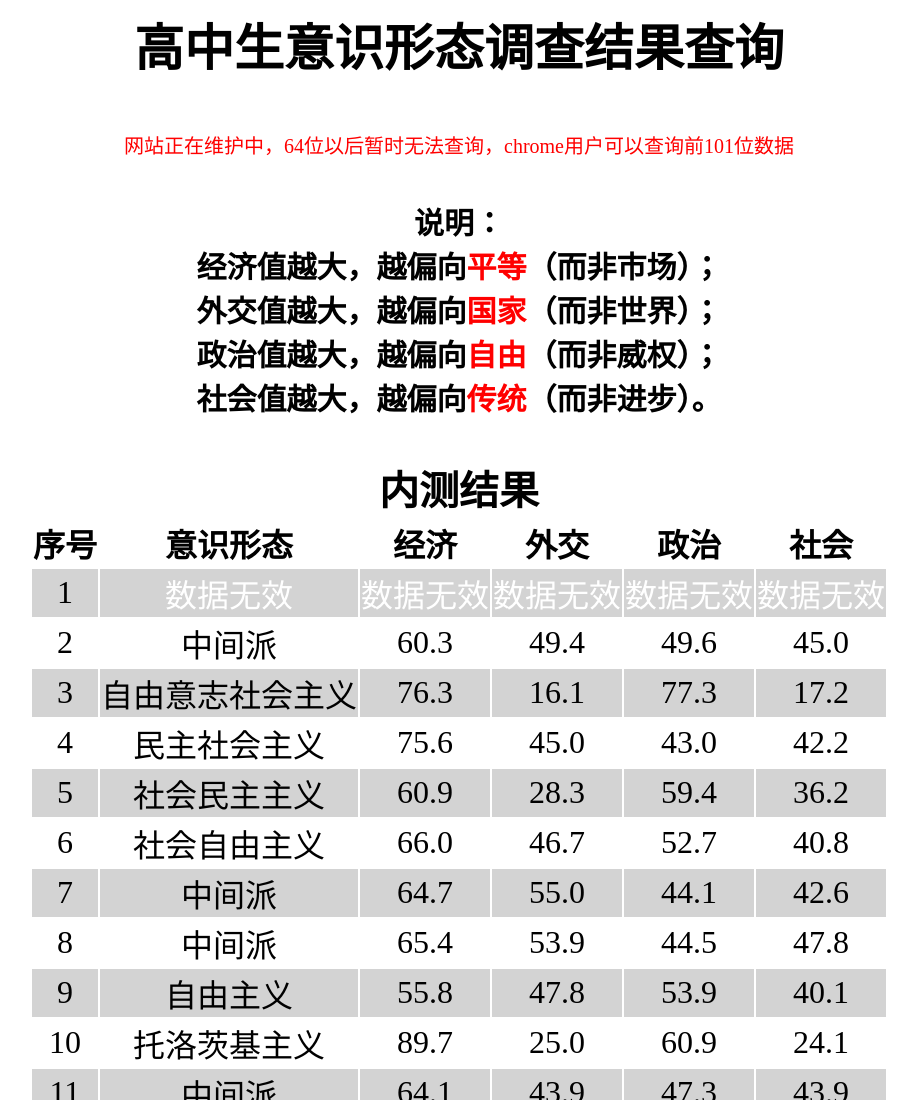
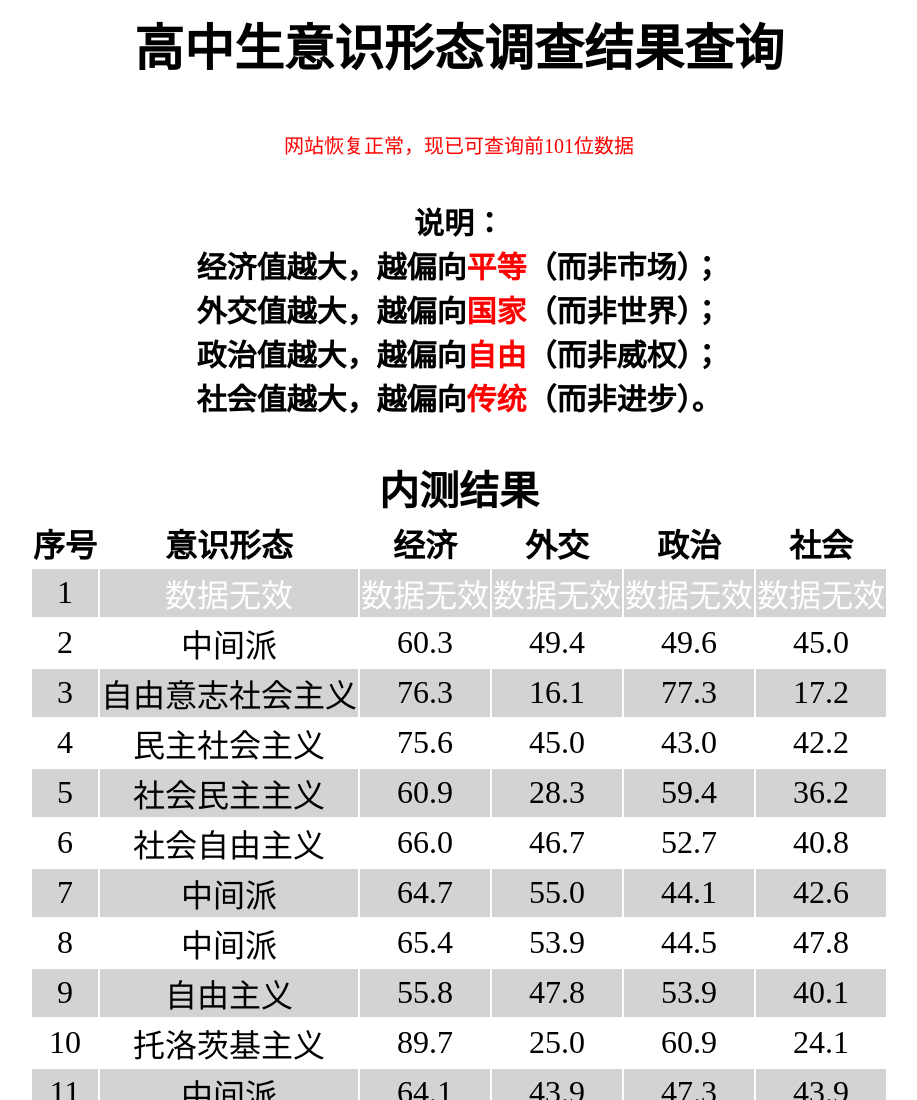
Before and after one commit to wzmsideology/wzmsideology.github.io, a plain HTML site: page index.html in a window 1280 px wide. Shown: the top 1100 px of the page, without its empty margins (181-1098 px from the left). Drawn offline with Linux system fonts and the light colour scheme.

Commit message:
Update index.html

```diff
--- a/index.html
+++ b/index.html
@@ -44,7 +44,7 @@ p{
 }
 </style>
 <h3 style="font-size: 50px;">高中生意识形态调查结果查询</h3>
-<p style="font-size: 20px; color: red;">网站正在维护中，64位以后暂时无法查询，chrome用户可以查询前101位数据</p>
+<p style="font-size: 20px; color: red;">网站恢复正常，现已可查询前101位数据</p>
 <h4 style="font-size: 30px;">说明：<br>经济值越大，越偏向<span style="color: red;">平等</span>（而非市场）；<br>外交值越大，越偏向<span style="color: red;">国家</span>（而非世界）；<br>政治值越大，越偏向<span style="color: red;">自由</span>（而非威权）；<br>社会值越大，越偏向<span style="color: red;">传统</span>（而非进步）。</h4>
 <table style="font-size: 200%; text-align: center;">
     <caption style="font-size: 40px; font-weight: 700;">内测结果</caption>
```
